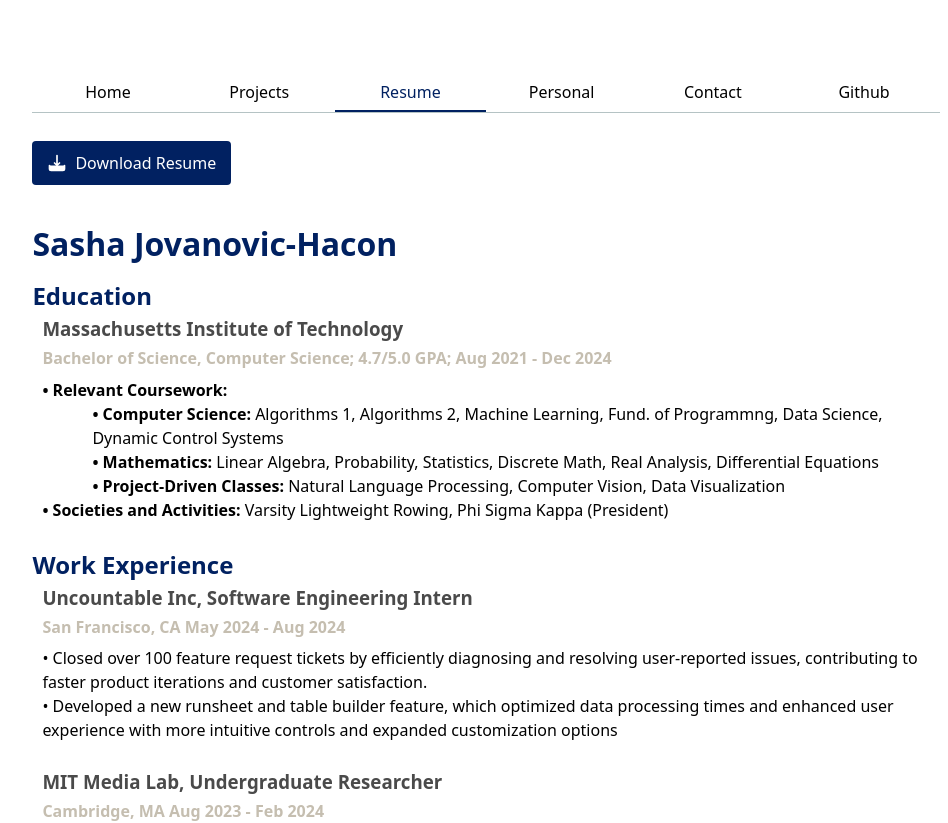
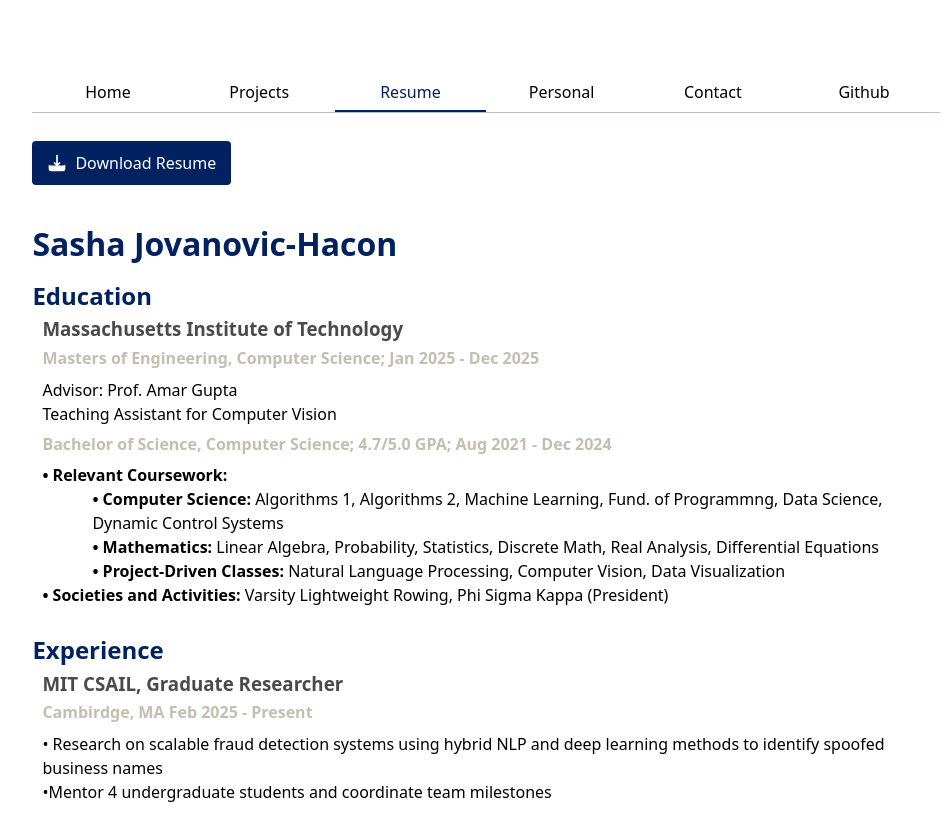
Before and after one commit to sashajh2/sasha-website, a SvelteKit app: page /resume in a window 1280 px wide. Shown: the top 823 px of the page, without its empty margins (150-1098 px from the left). Built offline with nearby package versions, Linux system fonts and the light colour scheme.

Commit message:
added to resume, update for present

```diff
--- a/src/routes/+page.svelte
+++ b/src/routes/+page.svelte
@@ -18,7 +18,7 @@
 </svelte:head>
 <h1>Sasha Jovanovic-Hacon</h1>
 <p>
-    Hello! I'm Sasha, a senior at MIT studying
+    Hello! I'm Sasha, a Master of Engineering student at MIT studying
     <a href="https://www.eecs.mit.edu/academics/undergraduate-programs/curriculum/6-4-artificial-intelligence-and-decision-making/" target="_blank">Artificial Intelligence and Decision Making</a>
 </p>
 <p>
--- a/src/routes/resume/+page.svelte
+++ b/src/routes/resume/+page.svelte
@@ -66,7 +66,7 @@
 <svelte:head>
 	<title>Resume</title>
 </svelte:head>
-<a href="files/resume/Resume-2024 Updated-4.docx" download class="download-button">
+<a href="files/resume/Sasha_Jov_Hacon_Resume.docx" download class="download-button">
     <svg class="download-icon" xmlns="http://www.w3.org/2000/svg" viewBox="0 0 24 24" fill="none" stroke="currentColor" stroke-width="2" stroke-linecap="round" stroke-linejoin="round">
         <path d="M21 15v4a2 2 0 0 1-2 2H5a2 2 0 0 1-2-2v-4M12 3v12m0 0l-3-3m3 3 3-3"/>
     </svg>
@@ -77,7 +77,16 @@
 <div class="section">
     <h2>Education</h2>
     <div class="article">
+
         <h3>Massachusetts Institute of Technology</h3>
+        <h4 class="location">
+            Masters of Engineering, Computer Science;
+            <span>Jan 2025 - Dec 2025</span>
+        </h4>
+        <ul>
+            <li>Advisor: Prof. Amar Gupta</li>
+            <li>Teaching Assistant for Computer Vision</li>
+        </ul>
         <h4 class="location">
             Bachelor of Science, Computer Science;
             <span>4.7/5.0 GPA; Aug 2021 - Dec 2024</span>
@@ -96,7 +105,15 @@
     </div>
 </div>
 <div class="section">
-    <h2>Work Experience</h2>
+    <h2>Experience</h2>
+    <div class="article">
+        <h3>MIT CSAIL, Graduate Researcher</h3>
+        <h4 class="location">Cambirdge, MA <time datetime="2023-08-01">Feb 2025</time> - Present </h4>
+        <ul>
+            <li>&bull; Research on scalable fraud detection systems using hybrid NLP and deep learning methods to identify spoofed business names</li>
+            <li>&bull;Mentor 4 undergraduate students and coordinate team milestones</li>
+        </ul>
+    </div>
     <div class="article">
         <h3>Uncountable Inc, Software Engineering Intern</h3>
         <h4 class="location">San Francisco, CA <time datetime="2023-08-01">May 2024</time> - Aug 2024</h4>
```
Also changed, not shown: 1 other file (tests, documents, lock files or other folders).
